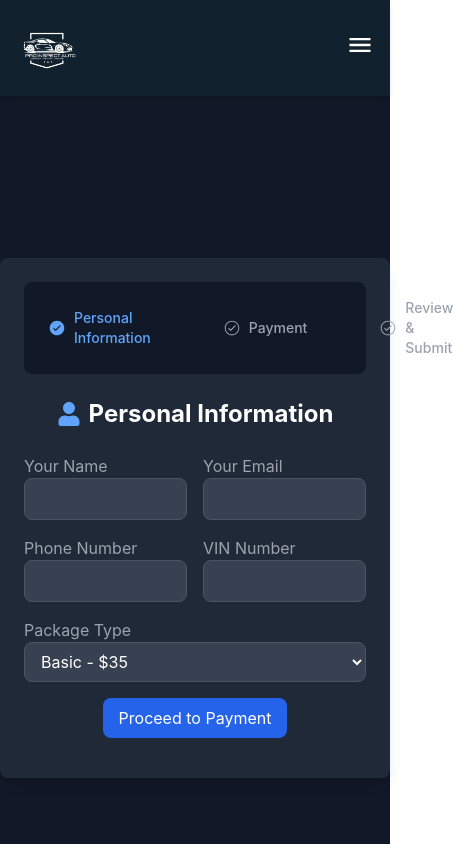
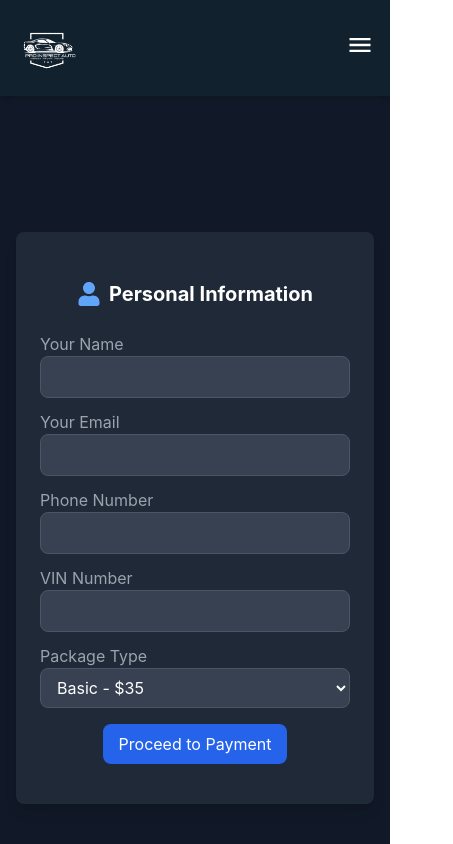
Before and after one commit to hanna-khan/car-inspection-web, a React (Create React App) app: page /questionnaire in a window 390 px wide. Shown: the top 844 px of the page, 453 px wide, since content can reach past the window. Built offline with nearby package versions, Linux system fonts and the light colour scheme.

Commit message:
responsive

```diff
--- a/src/components/ReviewDetails.jsx
+++ b/src/components/ReviewDetails.jsx
@@ -3,28 +3,24 @@ import { FaCheckCircle } from "react-icons/fa";
 
 const ReviewDetails = ({ form, handleSubmit }) => {
     return (
-        <div className="mt-6 bg-gray-800 p-6 rounded-lg shadow-lg">
-            {/* <h3 className="text-xl font-semibold text-blue-400 text-center mb-4 flex items-center justify-center">
-                <MdPerson className="mr-2 text-2xl" /> Review Your Details
-            </h3> */}
-
-            <div className="grid grid-cols-2 gap-4 text-gray-300">
-                <div className="flex items-center space-x-2">
+        <div className="mt-6">
+            <div className="md:grid block grid-cols-2 md:space-y-0 space-y-3 gap-4 md:gap-y-6 text-gray-300">
+                <div className="flex items-center space-x-2 text-center md:text-left">
                     <MdPerson className="text-blue-400 text-lg" />
                     <span className="font-semibold">Name:</span>
                     <span>{form.name}</span>
                 </div>
-                <div className="flex items-center space-x-2">
+                <div className="flex items-center space-x-2 text-center md:text-left">
                     <MdEmail className="text-blue-400 text-lg" />
                     <span className="font-semibold">Email:</span>
                     <span>{form.email}</span>
                 </div>
-                <div className="flex items-center space-x-2">
+                <div className="flex items-center space-x-2 text-center md:text-left">
                     <MdPhone className="text-blue-400 text-lg" />
                     <span className="font-semibold">Phone:</span>
                     <span>{form.number}</span>
                 </div>
-                <div className="flex items-center space-x-2">
+                <div className="flex items-center space-x-2 text-center md:text-left">
                     <MdDirectionsCar className="text-blue-400 text-lg" />
                     <span className="font-semibold">VIN Number:</span>
                     <span>{form.vinNumber}</span>
@@ -39,16 +35,16 @@ const ReviewDetails = ({ form, handleSubmit }) => {
                     <span className="font-semibold">Total Amount Paid:</span>
                     <span className="text-green-400">${form.packageType === "Premium" ? 85 : form.packageType === "Advanced" ? 50 : 35}</span>
                 </div>
-
             </div>
 
             <button
                 onClick={handleSubmit}
-                className="bg-blue-600 text-white py-3 px-6 rounded-lg hover:bg-blue-700 transition-all mt-6 font-semibold text-lg flex items-center justify-end space-x-2  m-auto ">
+                className="bg-blue-600 text-white py-3 px-6 rounded-lg hover:bg-blue-700 transition-all mt-6 font-semibold text-lg flex items-center justify-center md:justify-end space-x-2 w-full md:w-auto">
                 <FaCheckCircle className="text-xl" />
                 <span>Submit</span>
             </button>
         </div>
+
     );
 };
 
--- a/src/pages/QuestionairePage.jsx
+++ b/src/pages/QuestionairePage.jsx
@@ -54,8 +54,8 @@ const QuestionnairePage = () => {
             toast.error("Enter a valid email!");
             return false;
         }
-        if (!/^\d{10,15}$/.test(form.number)) {
-            toast.error("Enter a valid phone number (10-15 digits)!");
+        if (!/^\d{4,15}$/.test(form.number)) {
+            toast.error("Enter a valid phone number (4-15 digits)!");
             return false;
         }
         return true;
@@ -84,16 +84,18 @@ const QuestionnairePage = () => {
 
     return (
         <div className="min-h-screen flex items-center justify-center bg-gray-900 text-white">
-            <div className="bg-gray-800 p-6 rounded-lg shadow-lg w-full max-w-4xl">
-                <Stepper currentStep={currentStep} />
-                <h2 className="text-2xl font-bold text-center my-6 flex items-center justify-center space-x-2">
+            <div className="bg-gray-800 p-6 rounded-lg shadow-lg w-full max-w-4xl mx-4 my-14">
+                <div className="md:block hidden">
+                    <Stepper currentStep={currentStep} />
+                </div>
+                <h2 className="md:text-2xl  text-xl font-bold text-center my-6 flex items-center justify-center space-x-2">
                     {stepIcons[currentStep]}
                     <span>{steps[currentStep]}</span>
                 </h2>
 
                 {currentStep === 0 && (
                     <form>
-                        <div className="grid grid-cols-2 gap-4">
+                        <div className="md:grid block grid-cols-2 gap-4 md:space-y-0 space-y-3">
                             <div>
                                 <label className="block text-gray-400">Your Name</label>
                                 <input type="text" name="name" value={form.name} onChange={handleChange} className="w-full px-3 py-2 bg-gray-700 border border-gray-600 rounded-lg" />
```
